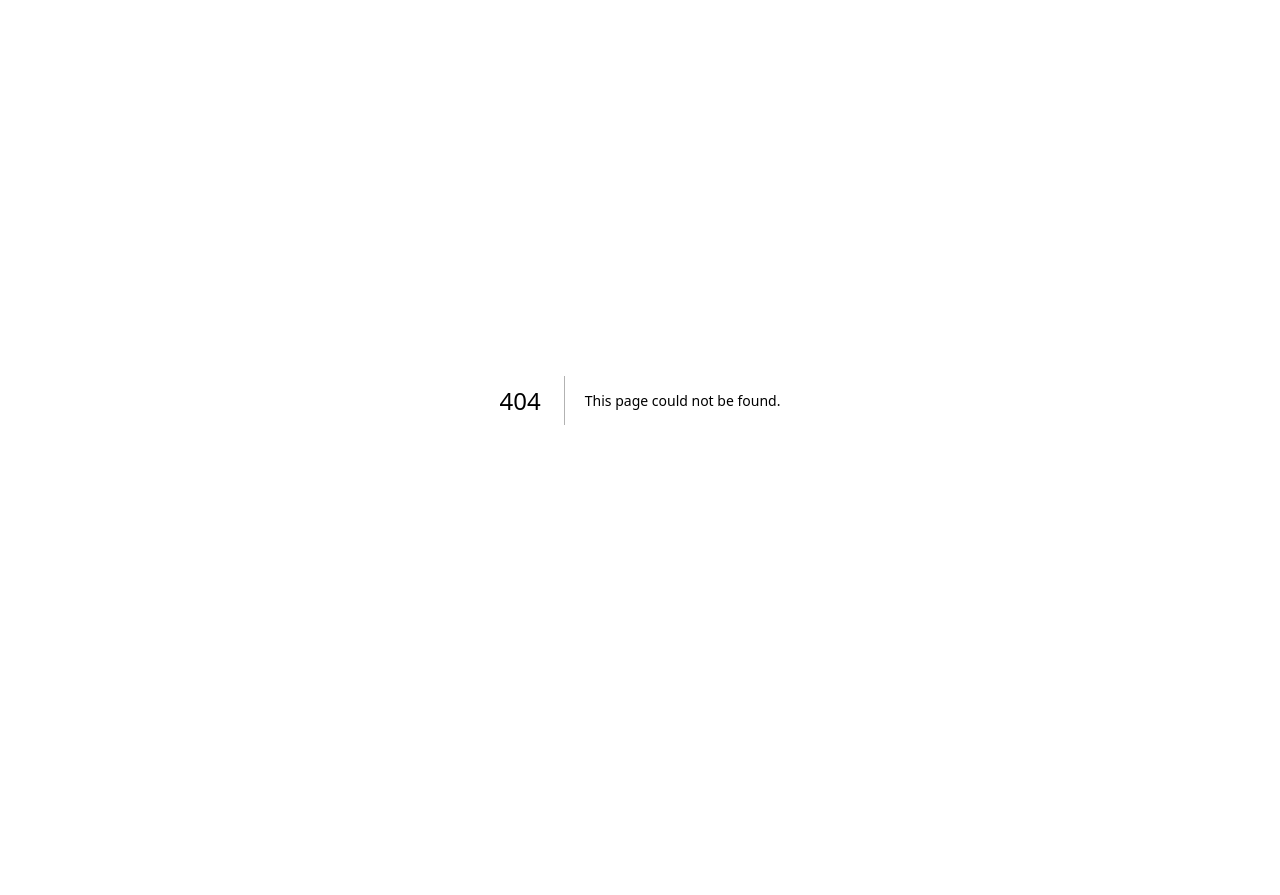
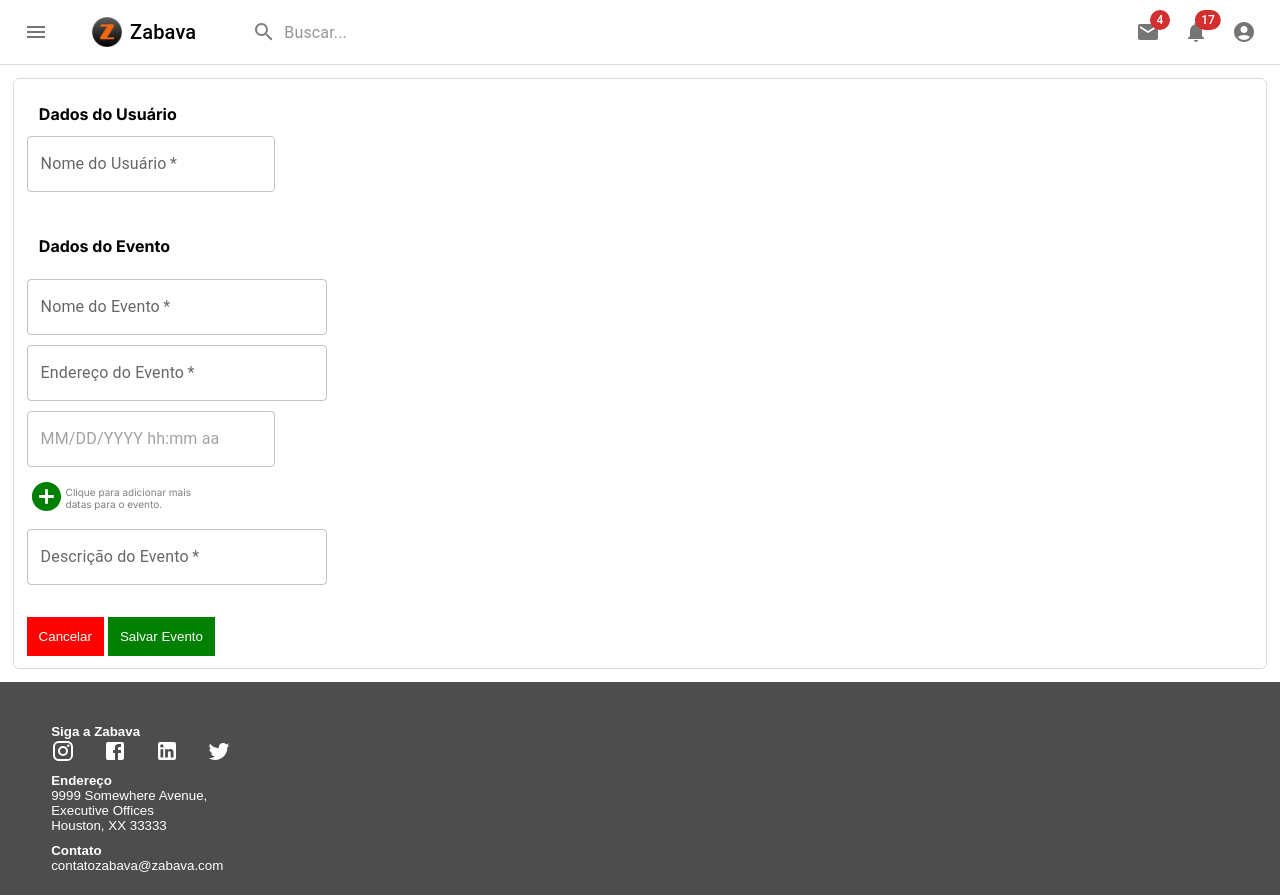
Before and after one commit to Closo99/Zabava-event-hub, a Next.js app in the folder zabava-app/: page /createEvent in a window 1280 px wide. Before the commit this address had no page. Before the commit the page ends 800 px from the top, so only its background shows below. Built offline with nearby package versions, Linux system fonts and the light colour scheme.

Commit message:
Creating 'CreateEvent' page and 'DateTimePicker' component

```diff
--- /dev/null
+++ b/zabava-app/src/app/components/DateTimePicker.tsx
@@ -0,0 +1,61 @@
+import * as React from 'react';
+import { styled } from '@mui/material/styles';
+import Tooltip from '@mui/material/Tooltip';
+import Stack from '@mui/material/Stack';
+import { LocalizationProvider } from '@mui/x-date-pickers/LocalizationProvider';
+import { AdapterDayjs } from '@mui/x-date-pickers/AdapterDayjs';
+import { DateTimePicker } from '@mui/x-date-pickers/DateTimePicker';
+
+const ProSpan = styled('span')({
+  display: 'inline-block',
+  height: '1em',
+  width: '1em',
+  verticalAlign: 'middle',
+  marginLeft: '0.3em',
+  marginBottom: '0.08em',
+  backgroundSize: 'contain',
+  backgroundRepeat: 'no-repeat',
+  backgroundImage: 'url(https://mui.com/static/x/pro.svg)',
+});
+
+function Label({
+  componentName,
+  valueType,
+  isProOnly,
+}: {
+  componentName: string;
+  valueType: string;
+  isProOnly?: boolean;
+}) {
+  const content = (
+    <span>
+      <strong>{componentName}</strong> for {valueType} editing
+    </span>
+  );
+
+  if (isProOnly) {
+    return (
+      <Stack direction="row" spacing={0.5} component="span">
+        <Tooltip title="Included on Pro package">
+          <a
+            href="https://mui.com/x/introduction/licensing/#pro-plan"
+            aria-label="Included on Pro package"
+          >
+            <ProSpan />
+          </a>
+        </Tooltip>
+        {content}
+      </Stack>
+    );
+  }
+
+  return content;
+}
+
+export default function CommonlyUsedComponents() {
+  return (
+    <LocalizationProvider dateAdapter={AdapterDayjs}>
+      <DateTimePicker />
+    </LocalizationProvider>
+  );
+}
--- /dev/null
+++ b/zabava-app/src/app/createEvent/createEvent.css
@@ -0,0 +1,105 @@
+@media (max-width: 599px) {
+    #logo-zabava  {
+        display: none;
+      }
+  }
+
+  html {
+    background-color: #4D4D4D;
+}
+
+.createEvent-all {
+  background-color: white;
+}
+
+  .createEvent-form {
+    display: flex;
+    flex-direction: column;
+    gap: 32px;
+    padding: 1%;
+    margin: 1%;
+    border: solid;
+    border-width: 1px;
+    border-color: rgba(0, 0, 0, 0.14);
+    border-radius: 6px;
+  }
+
+  .createEvent-h4 {
+    margin: 1%;
+  }
+
+  .createEvent-form-event {
+    display: flex;
+    flex-direction: column;
+    gap: 10px;
+  }
+
+  #remove-date-button {
+    background-color: transparent;
+    border-color: transparent;
+    color: rgb(236, 0, 0);
+    cursor: pointer;
+  }
+
+  .createEvent-add-date-button-container {
+    display: flex;
+    align-items: center;
+  }
+
+  #add-event-title {
+    color: rgba(0, 0, 0, 0.50);
+    font-size: x-small;
+    width: 140px;
+  }
+
+  #add-date-button {
+    width: auto;
+    background-color: transparent;
+    border-color: transparent;
+    color: green;
+    cursor: pointer;
+  }
+
+  #add-date-button:hover {
+    color: rgb(0, 164, 0);
+  }
+
+  .form-main-buttons {
+    display: flex;
+    width: 300px;
+    gap: 4px;
+  }
+
+  #flush-form-button {
+    padding: 10px;
+    background-color: rgb(255, 2, 2);
+    color: white;
+    font-family: Arial, Helvetica, sans-serif;
+    border-color: transparent;
+    cursor: pointer;
+  }
+
+  #flush-form-button:hover {
+    background-color: rgb(255, 30, 30);
+  }
+
+  #flush-form-button:active {
+    scale: 0.96;
+  }
+
+  #submit-form-button {
+    padding: 10px;
+    background-color: green;
+    color: white;
+    font-family: Arial, Helvetica, sans-serif;
+    border-color: transparent;
+    cursor: pointer;
+  }
+
+  #submit-form-button:hover {
+    background-color: rgb(0, 196, 0);
+  }
+
+  #submit-form-button:active {
+    scale: 0.96;
+  }
--- /dev/null
+++ b/zabava-app/src/app/createEvent/page.tsx
@@ -0,0 +1,78 @@
+'use client'; // Adicione isso no topo do seu arquivo para indicar que é um Componente do Cliente
+import { useRouter } from 'next/navigation'; // Importe useRouter de 'next/navigation'
+import { useState } from 'react';
+import PrimaryAppBar from '../components/AppBar';
+import Footer from '../components/Footer';
+import './createEvent.css';
+import { TextField } from '@mui/material';
+import CommonlyUsedComponents from '../components/DateTimePicker';
+import DeleteForeverIcon from '@mui/icons-material/DeleteForever';
+import AddCircleIcon from '@mui/icons-material/AddCircle';
+
+export default function CreateEvent() {
+  const [eventDates, setEventDates] = useState([<CommonlyUsedComponents key={0} />]);
+  const router = useRouter(); // useRouter importado de next/navigation
+
+  const handleAddDate = () => {
+    const newEventDates = [...eventDates, <CommonlyUsedComponents key={eventDates.length} />];
+    setEventDates(newEventDates);
+  };
+
+  const handleRemoveDate = (indexToRemove: number) => {
+    const newEventDates = eventDates.filter((_, index) => index !== indexToRemove);
+    setEventDates(newEventDates);
+  };
+
+  const handleCancel = () => {
+    if (window.confirm('Os dados preenchidos serão apagados. Deseja continuar?')) {
+      router.push('/');
+    }
+  };
+
+  const handleSubmit = () => {
+    if (window.confirm('O evento será salvo. Os dados estão corretos?')) {
+      // Lógica para salvar o evento
+    }
+  };
+
+  return (
+    <div className='createEvent-all'>
+      <PrimaryAppBar />
+      <div className='createEvent-content'>
+        <form action="" className='createEvent-form'>
+          <div className='createEvent-form-user'>
+            <h4 className='createEvent-h4'>Dados do Usuário</h4>
+            <TextField required label="Nome do Usuário" />
+          </div>
+          <div className='createEvent-form-event'>
+            <h4 className='createEvent-h4'>Dados do Evento</h4>
+            <TextField required label="Nome do Evento" sx={{ width: '300px' }} />
+            <TextField required label="Endereço do Evento" sx={{ width: '300px' }} />
+            {eventDates.map((dateComponent, index) => (
+              <div key={index}>
+                {dateComponent}
+                {eventDates.length > 1 && (
+                  <button id='remove-date-button' type="button" onClick={() => handleRemoveDate(index)}>
+                    <DeleteForeverIcon fontSize="small" />
+                  </button>
+                )}
+              </div>
+            ))}
+            <div className='createEvent-add-date-button-container'>
+              <button id='add-date-button' type="button" onClick={handleAddDate}>
+                <AddCircleIcon fontSize="large" />
+              </button>
+              <p id='add-event-title'>Clique para adicionar mais datas para o evento.</p>
+            </div>
+            <TextField required label="Descrição do Evento" multiline sx={{ width: '300px' }} />
+          </div>
+          <div className='form-main-buttons'>
+            <button id='flush-form-button' type="button" onClick={handleCancel}>Cancelar</button>
+            <button id='submit-form-button' type='submit' onClick={handleSubmit}>Salvar Evento</button>
+          </div>
+        </form>
+      </div>
+      <Footer />
+    </div>
+  );
+}
--- a/zabava-app/src/app/page.tsx
+++ b/zabava-app/src/app/page.tsx
@@ -22,7 +22,7 @@ export default function Home() {
                 ao virtual, do pré ao pós-evento, tudo em um só lugar
               </p>
               <div className="home-call-to-action-buttons-container">
-              <button className="organizar-evento">
+              <button className="organizar-evento" onClick={() => {router.push('/createEvent')}}>
                   <span className="text">ORGANIZAR EVENTOS</span>
                   <span className="circle"></span>
                 </button>
@@ -56,7 +56,7 @@ export default function Home() {
                     loading='lazy'
                     alt="Fast clock image"
                     id='fast-clock-image' />
-                <p>MAIS RAPIZES PARA SEUS EVENTOS</p>
+                <p>MAIS RAPIDEZ PARA SEUS EVENTOS</p>
               </div>
               <div id='eficiency-icon-container'>
                 <Image
```
Also changed, not shown: package.json (added, +8 -0 lines), zabava-app/src/app/components/AppBar.tsx (line endings or trailing spaces), 1 other file (tests, documents, lock files or other folders).
